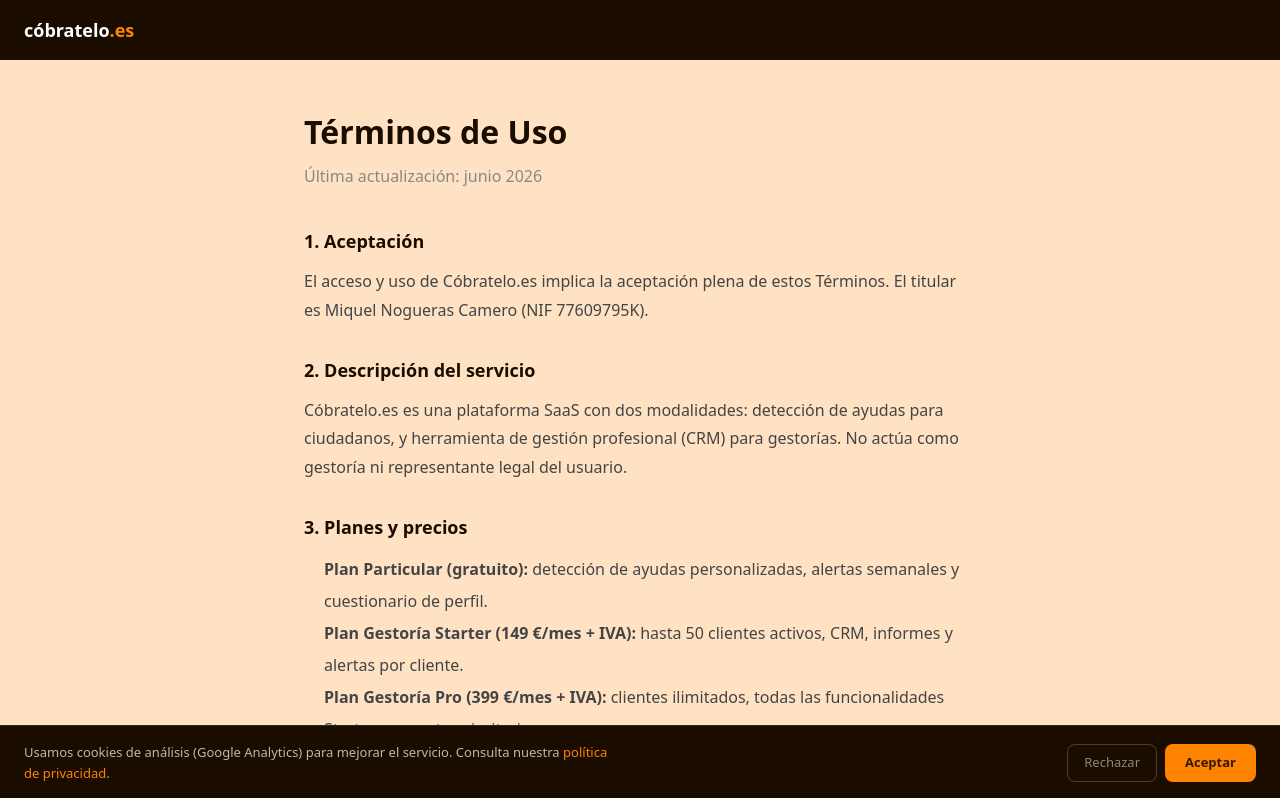
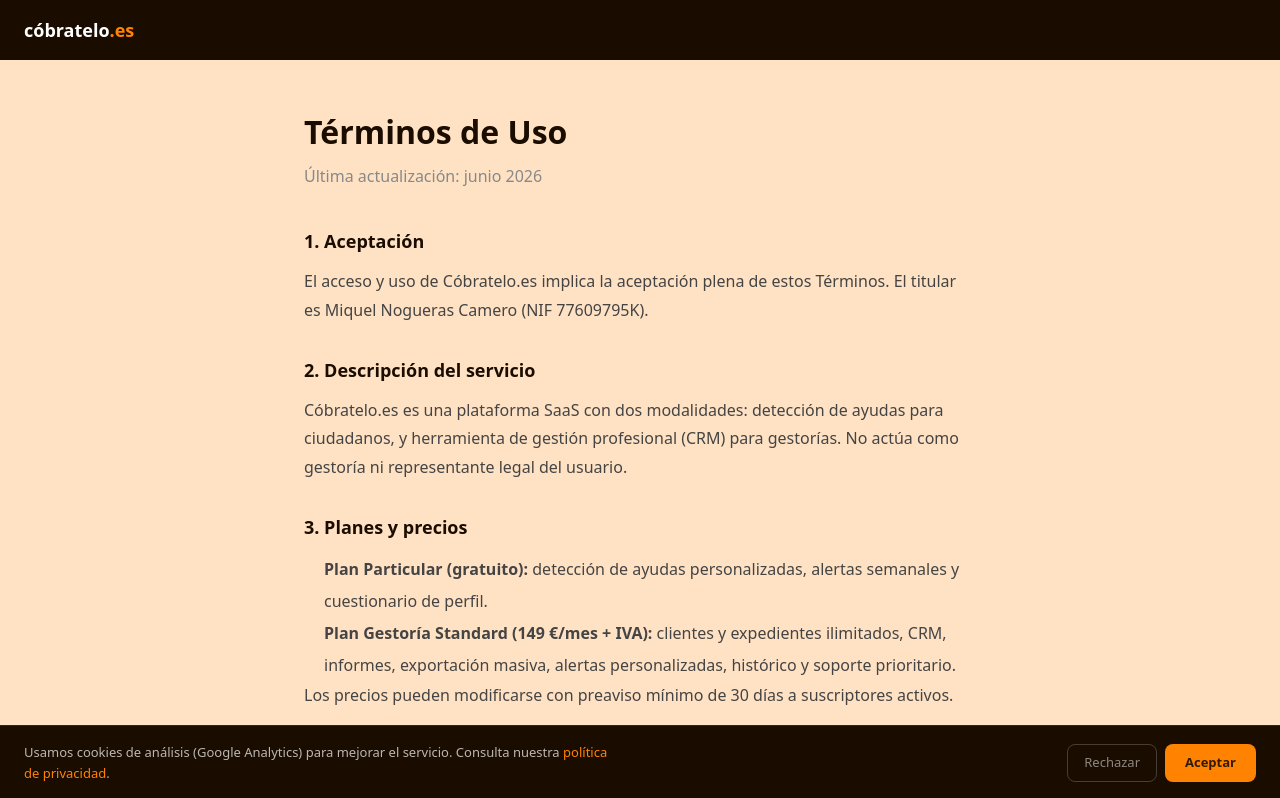
Before and after one commit to enki1982/cobratelo, a Next.js app: page /terminos in a window 1280 px wide. Shown: the top 798 px of the page. Built offline with nearby package versions, Linux system fonts and the light colour scheme; no server answers.

Commit message:
feat: single Standard plan 149 EUR unlimited

```diff
--- a/pages/terminos.js
+++ b/pages/terminos.js
@@ -29,8 +29,7 @@
             <h2 style={s.h2}>3. Planes y precios</h2>
             <ul style={s.ul}>
               <li><strong>Plan Particular (gratuito):</strong> detección de ayudas personalizadas, alertas semanales y cuestionario de perfil.</li>
-              <li><strong>Plan Gestoría Starter (149 €/mes + IVA):</strong> hasta 50 clientes activos, CRM, informes y alertas por cliente.</li>
-              <li><strong>Plan Gestoría Pro (399 €/mes + IVA):</strong> clientes ilimitados, todas las funcionalidades Starter y soporte prioritario.</li>
+              <li><strong>Plan Gestoría Standard (149 €/mes + IVA):</strong> clientes y expedientes ilimitados, CRM, informes, exportación masiva, alertas personalizadas, histórico y soporte prioritario.</li>
             </ul>
             <p style={s.p}>Los precios pueden modificarse con preaviso mínimo de 30 días a suscriptores activos.</p>
           </section>
```
